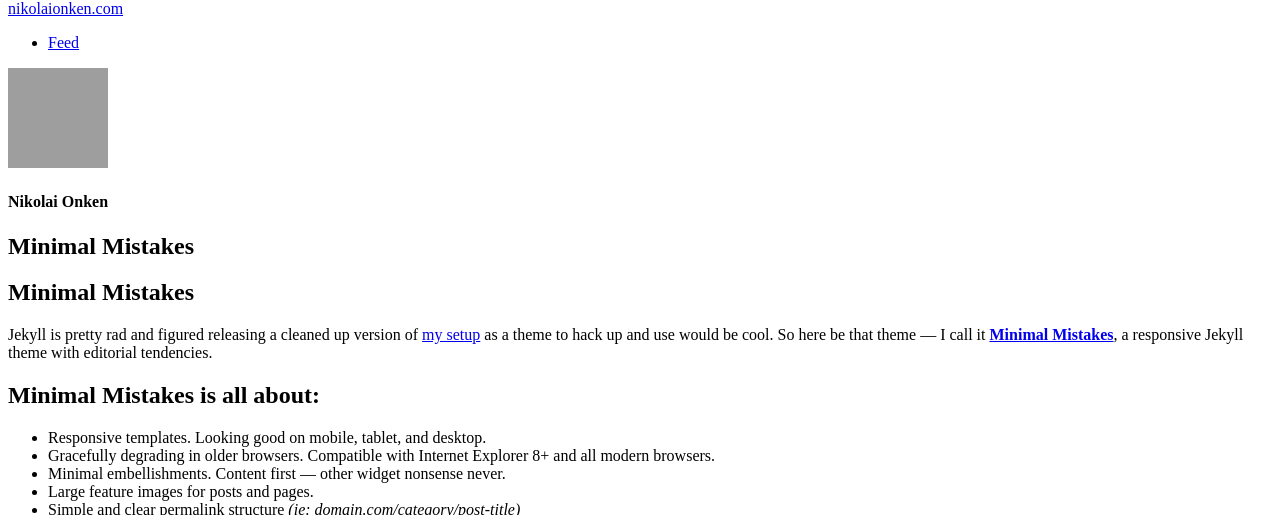
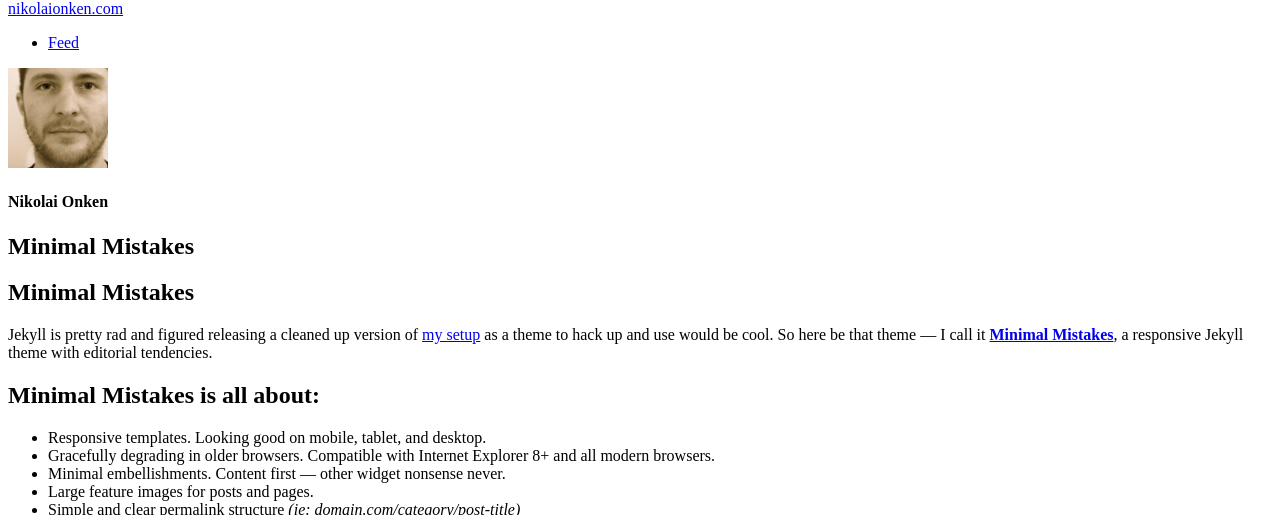
Before and after one commit to nonken/nikolaionken.com, a Jekyll site: the page built from MinimalMistakes.md, in a window 1280 px wide. Shown: the part 108-623 px from the top of the page. Built offline with Jekyll 4.4.1, drawn with Linux system fonts in a browser that asks for light colours; nearby versions of some CDN libraries; our own code applies the rules of GitHub Pages for plain Markdown files; grey boxes are pictures that could not be loaded.

Commit message:
Update _config.yml

```diff
--- a/_config.yml
+++ b/_config.yml
@@ -7,7 +7,7 @@
 # Owner/author information
 owner:
   name:           Nikolai Onken
-#   avatar:         bio-photo.jpg
+  avatar:         bio-photo.jpg
   bio:            ""
   email:          mail@nikolaionken.com.com
   # Social networking links are used in author-bio sidebar. Update and remove as you like.
```
